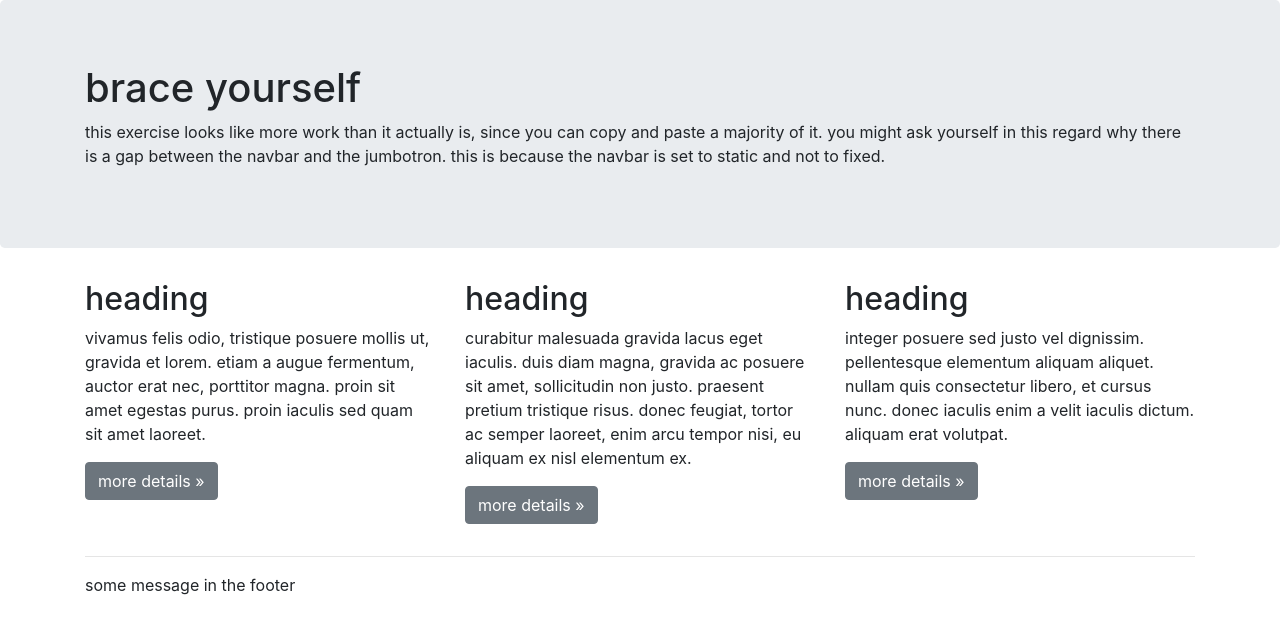
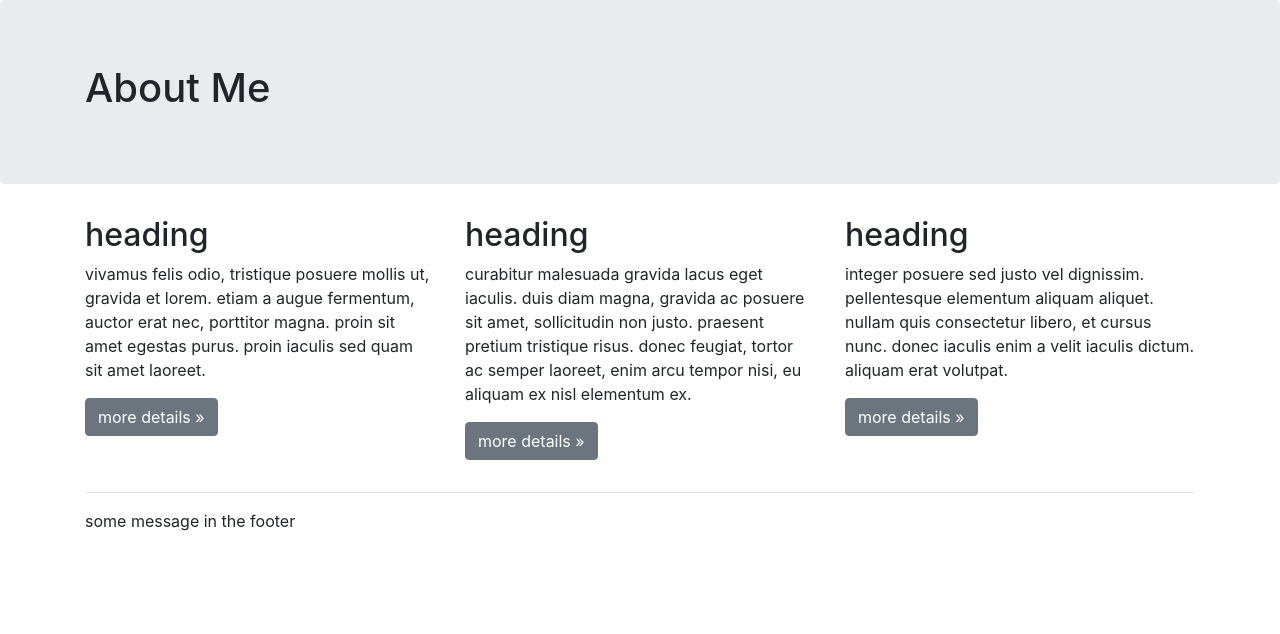
Before and after one commit to dannielsotelo/dannielsotelo.github.io, a plain HTML site: page index.html in a window 1280 px wide. Drawn offline with nearby package versions, Linux system fonts and the light colour scheme.

Commit message:
initial about me

```diff
--- a/index.html
+++ b/index.html
@@ -21,9 +21,7 @@
 
     <div class="jumbotron">
       <div class="container">
-        <h1>brace yourself</h1>
-        <p>this exercise looks like more work than it actually is, since you can copy and paste a majority of it. you might ask yourself in this
-        regard why there is a gap between the navbar and the jumbotron. this is because the navbar is set to static and not to fixed.</p>
+        <h1>About Me</h1>
       </div>
     </div>
 
@@ -49,7 +47,7 @@
 
         <hr>
 
-      </div>
+     </div>
     <footer class="container">
       <p>some message in the footer</p>
     </footer>
```
